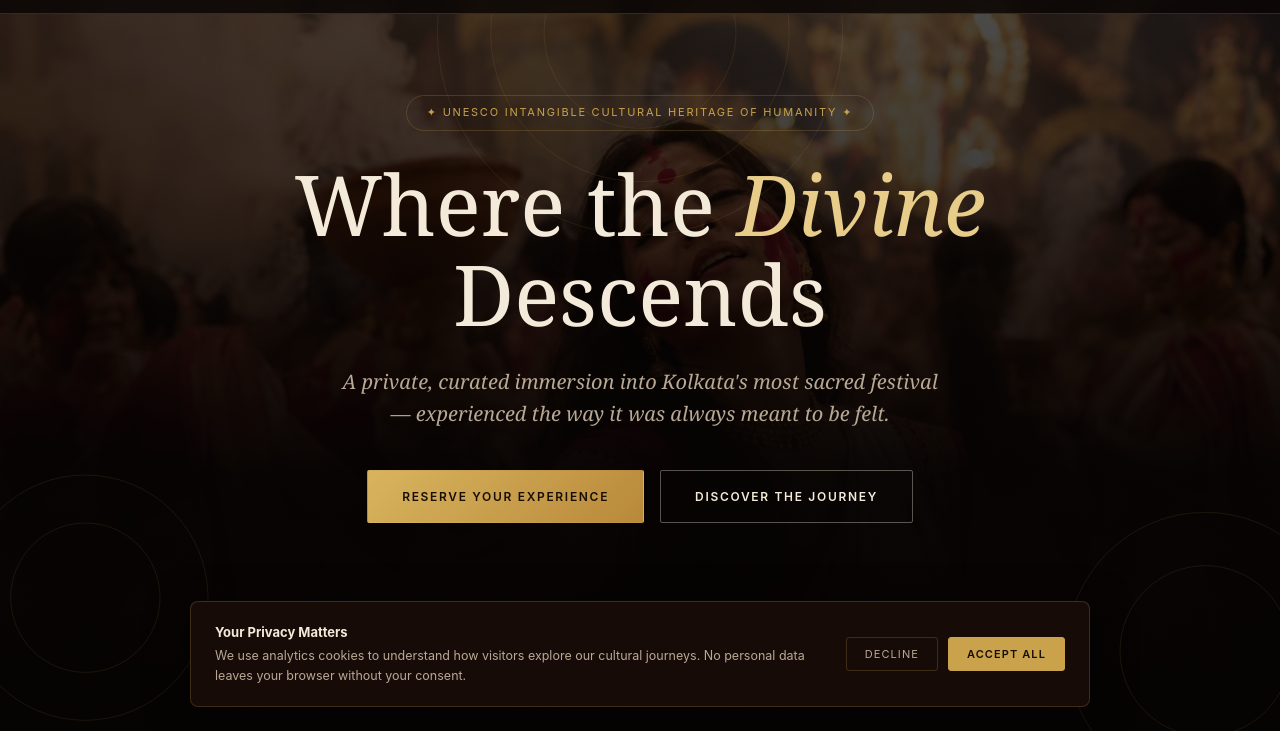
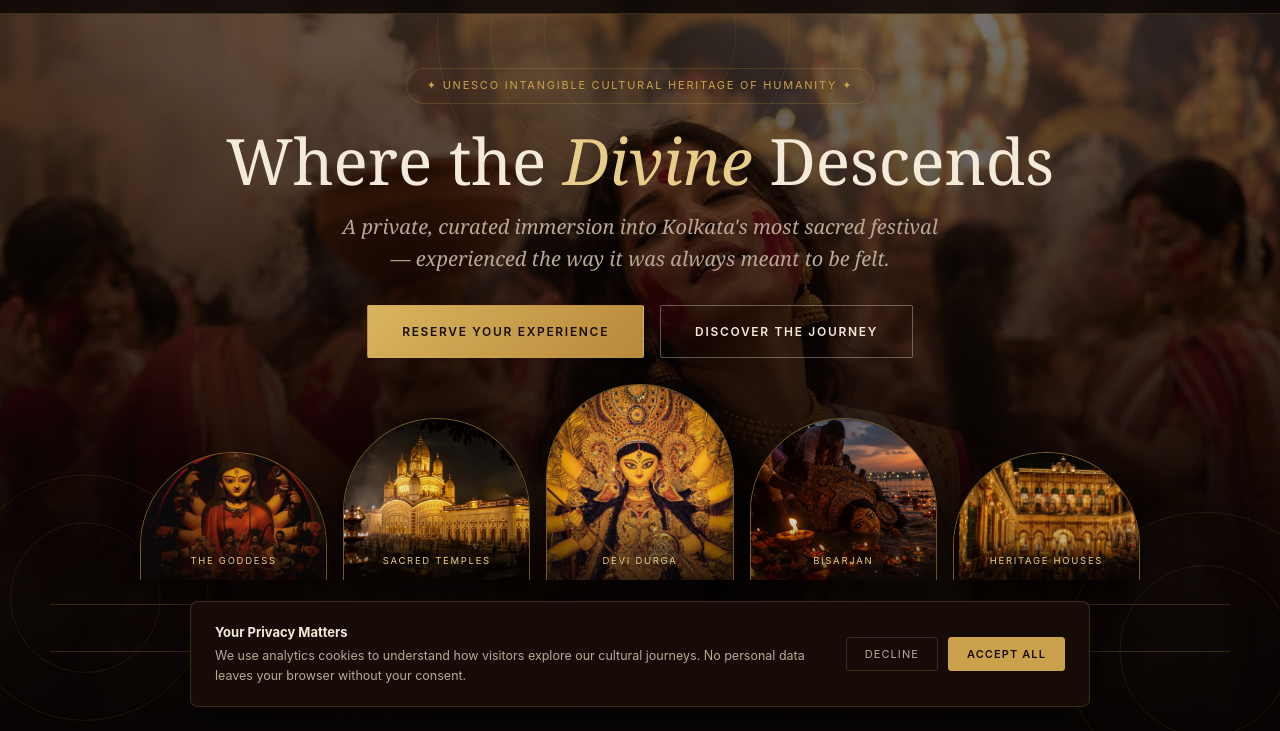
Before and after one commit to thinktoshareWEBSITES/durga-puja-kolkata-site, a plain HTML site: page index.html in a window 1280 px wide. Shown: the part 69-800 px from the top of the page. Drawn offline with Linux system fonts and the light colour scheme.

Commit message:
Add competitor-inspired sections (countdown, five days, sample day, pandal circuits, compare, builder, international guide), fix dates, mobile polish

```diff
--- a/index.html
+++ b/index.html
@@ -93,27 +93,27 @@ header{
   min-height:100vh;
   display:flex;flex-direction:column;justify-content:center;align-items:center;
   text-align:center;
-  padding:140px 24px 80px;
+  padding:100px 24px 34px;
   overflow:hidden;
 }
-.hero-photo{position:absolute;inset:0;background-image:url('images/puja_dhunuchi_dance.jpg');background-size:cover;background-position:center top;filter:brightness(0.55) saturate(0.9);}
+.hero-photo{position:absolute;inset:0;background-image:url('images/puja_dhunuchi_dance.jpg');background-size:cover;background-position:center top;filter:brightness(0.72) saturate(0.95);}
 .hero-photo::after{content:'';position:absolute;inset:0;background:
     radial-gradient(ellipse 70% 55% at 50% 0%, rgba(201,162,75,0.10), transparent 60%),
-    linear-gradient(180deg,rgba(11,6,5,0.45) 0%,rgba(11,6,5,0.55) 30%,rgba(11,6,5,0.97) 68%,#0b0605 100%);}
+    linear-gradient(180deg,rgba(11,6,5,0.35) 0%,rgba(11,6,5,0.5) 34%,rgba(11,6,5,0.9) 78%,#0b0605 100%);}
 .hero-pattern{position:absolute;inset:0;opacity:0.35;pointer-events:none;}
 .hero-pattern svg{width:100%;height:100%;}
 .hero-content{position:relative;z-index:2;max-width:900px;}
 .hero-badge{
   display:inline-flex;align-items:center;gap:10px;
-  border:1px solid var(--border);border-radius:30px;padding:8px 20px;margin-bottom:28px;
+  border:1px solid var(--border);border-radius:30px;padding:8px 20px;margin-bottom:22px;
   font-size:11px;letter-spacing:0.16em;text-transform:uppercase;color:var(--gold);
 }
-.hero h1{font-size:clamp(44px,7vw,84px);line-height:1.08;margin-bottom:26px;}
-.hero p.sub{font-family:var(--serif);font-style:italic;font-size:clamp(16px,2vw,20px);color:var(--dim);max-width:620px;margin:0 auto 40px;}
-.hero-ctas{display:flex;gap:16px;justify-content:center;flex-wrap:wrap;margin-bottom:56px;}
+.hero h1{font-size:clamp(44px,6.4vw,78px);line-height:1.08;margin-bottom:20px;}
+.hero p.sub{font-family:var(--serif);font-style:italic;font-size:clamp(16px,2vw,20px);color:var(--dim);max-width:620px;margin:0 auto 30px;}
+.hero-ctas{display:flex;gap:16px;justify-content:center;flex-wrap:wrap;margin-bottom:36px;}
 .hero-strip{
   border-top:1px solid var(--border);border-bottom:1px solid var(--border);
-  padding:14px 0;width:100%;max-width:var(--maxw);
+  position:relative;z-index:2;padding:14px 0;width:100%;max-width:var(--maxw);
   font-size:11px;letter-spacing:0.14em;text-transform:uppercase;color:var(--dim2);
   display:flex;justify-content:center;gap:14px;flex-wrap:wrap;
 }
@@ -591,6 +591,42 @@ footer{padding:70px 0 30px;border-top:1px solid var(--border);}
   .trust-item{border-right:none;border-bottom:1px solid var(--border);}
   .trust-item:last-child{border-bottom:none;}
 }
+
+/* ---------- HERO ARCHES ---------- */
+.hero-arches{position:relative;z-index:2;display:flex;align-items:flex-end;justify-content:center;gap:16px;width:100%;max-width:1000px;margin:0 auto 24px;}
+.arch{position:relative;flex:1 1 0;min-width:0;overflow:hidden;border-radius:999px 999px 0 0;border:1px solid rgba(201,162,75,0.55);border-bottom:none;background:var(--bg2);box-shadow:0 18px 40px rgba(0,0,0,0.55);animation:archRise .9s cubic-bezier(.2,.7,.2,1) both;animation-delay:calc(var(--i) * .11s + .25s);}
+.arch img{width:100%;height:100%;object-fit:cover;display:block;filter:saturate(0.98) brightness(0.94);transition:transform .9s ease,filter .4s ease;}
+.arch::after{content:'';position:absolute;inset:0;background:linear-gradient(180deg,transparent 58%,rgba(11,6,5,0.7));pointer-events:none;}
+.arch:hover img{transform:scale(1.07);filter:saturate(1.08) brightness(1.03);}
+.arch span{position:absolute;left:0;right:0;bottom:12px;z-index:2;text-align:center;font-size:9.5px;letter-spacing:0.18em;text-transform:uppercase;color:var(--gold-light);}
+.arch.a1,.arch.a5{height:164px;}
+.arch.a2,.arch.a4{height:212px;}
+.arch.a3{height:256px;}
+@keyframes archRise{from{opacity:0;transform:translateY(34px);}to{opacity:1;transform:translateY(0);}}
+@media(prefers-reduced-motion:reduce){.arch{animation:none;}}
+@media(max-width:700px){
+  .hero-arches{gap:10px;margin-bottom:26px;}
+  .arch.a1,.arch.a5{display:none;}
+  .arch.a2,.arch.a4{height:150px;}
+  .arch.a3{height:190px;}
+  .arch span{font-size:8.5px;letter-spacing:0.12em;bottom:9px;}
+}
+
+@media(max-height:800px) and (min-width:701px){
+  .hero{padding-top:92px;}
+  .hero h1{font-size:clamp(44px,5.4vw,64px);margin-bottom:16px;}
+  .hero-ctas{margin-bottom:26px;}
+  .arch.a1,.arch.a5{height:128px;}
+  .arch.a2,.arch.a4{height:162px;}
+  .arch.a3{height:196px;}
+}
+
+/* ---------- WHAT-IS PHOTO ---------- */
+.whatis-photo{position:relative;margin:0;border:1px solid var(--border);border-radius:6px;overflow:hidden;aspect-ratio:3/2;}
+.whatis-photo img{width:100%;height:100%;object-fit:cover;display:block;filter:brightness(0.92) saturate(0.96);}
+.whatis-photo figcaption{position:absolute;left:0;right:0;top:0;padding:14px 18px 30px;font-size:10px;letter-spacing:0.16em;text-transform:uppercase;color:var(--gold-light);background:linear-gradient(180deg,rgba(11,6,5,0.8),transparent);}
+.whatis-visual .facts-panel{position:relative;margin:-64px 22px 0;box-shadow:0 22px 44px rgba(0,0,0,0.55);}
+@media(max-width:900px){.whatis-visual .facts-panel{margin:-48px 14px 0;}}
 
 /* ---------- RESPONSIVE ---------- */
 @media(max-width:900px){
@@ -693,6 +729,13 @@ footer{padding:70px 0 30px;border-top:1px solid var(--border);}
       <a href="#contact" class="btn btn-gold">Reserve Your Experience</a>
       <a href="#experience" class="btn btn-outline">Discover the Journey</a>
     </div>
+  </div>
+  <div class="hero-arches" aria-label="Scenes from Kolkata's Durga Puja">
+    <div class="arch a1" style="--i:0"><img src="images/photo-7.jpg" alt="Goddess Durga idol glowing in red light" width="320" height="372" decoding="async" style="object-position:50% 30%"><span>The Goddess</span></div>
+    <div class="arch a2" style="--i:1"><img src="images/puja_dakshineswar_temple.jpg" alt="Dakshineswar temple lit up at night" width="480" height="320" decoding="async" style="object-position:30% 50%"><span>Sacred Temples</span></div>
+    <div class="arch a3" style="--i:2"><img src="images/photo-6.jpg" alt="Close-up of a gilded Durga idol" width="320" height="448" decoding="async" style="object-position:50% 28%"><span>Devi Durga</span></div>
+    <div class="arch a4" style="--i:3"><img src="images/puja_bisarjan_ganges.jpg" alt="An idol being immersed in the Ganges at sunset, lit by lamps" width="480" height="320" decoding="async" style="object-position:22% 50%"><span>Bisarjan</span></div>
+    <div class="arch a5" style="--i:4"><img src="images/puja_heritage_haveli.jpg" alt="A heritage mansion glowing with lights during the festival" width="480" height="320" decoding="async" style="object-position:50% 50%"><span>Heritage Houses</span></div>
   </div>
   <div class="hero-strip">
     <span>KOLKATA, INDIA</span><span class="sep">·</span><span>16–21 OCTOBER 2026</span><span class="sep">·</span><span>OUR FOUNDING SEASON</span><span class="sep">·</span><span>SPACES LIMITED TO 8 GUESTS PER COHORT</span>
@@ -758,10 +801,13 @@ footer{padding:70px 0 30px;border-top:1px solid var(--border);}
         <p>In Kolkata it grew into something larger. Each neighbourhood committee raises a temporary pavilion, a <em>pandal</em>, and installs the goddess inside it. Some pandals are traditional shrines. Others are full-scale replicas of temples and monuments, or immersive installations built by professional theme-makers. More than 3,000 appear across Kolkata and its suburbs every year.</p>
         <p>In December 2021 UNESCO inscribed Durga Puja in Kolkata on its list of the Intangible Cultural Heritage of Humanity, recognising how a whole city turns into a public art event.</p>
       </div>
-      <div class="facts-panel reveal">
+      <div class="whatis-visual reveal">
+      <figure class="whatis-photo"><img src="images/puja_sindur_foreign_guest.jpg" alt="Bengali women and a visiting guest playing Sindur Khela with vermilion" loading="lazy" width="768" height="512"><figcaption>Sindur Khela on Vijaya Dashami</figcaption></figure>
+      <div class="facts-panel">
         <div class="fact-row"><div class="fact-num">3,000+</div><div class="fact-txt"><b>Pandals</b>across Kolkata and its suburbs each year</div></div>
         <div class="fact-row"><div class="fact-num">5</div><div class="fact-txt"><b>Days of worship</b>Shashthi to Vijaya Dashami, 16&ndash;21 October 2026</div></div>
         <div class="fact-row"><div class="fact-num">2021</div><div class="fact-txt"><b>UNESCO inscription</b>Intangible Cultural Heritage of Humanity</div></div>
+      </div>
       </div>
     </div>
 
```
